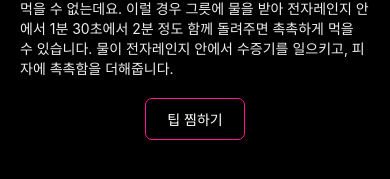
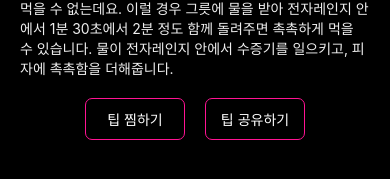
Before and after one commit to KorOnechild/React-native, a React Native app: screen /MainPage in a window 390 px wide. Both pictures are taken after a click on the element 200 px from the left and 497 px from the top of the page. Shown: the part 595-774 px from the top of the page. Built offline with nearby package versions, Linux system fonts and the light colour scheme.

Commit message:
[3-6] react-native의 Share 라이브러리 사용
Share 라이브러리를 통해  공유기능 만들기

```diff
--- a/pages/DetailPage.js
+++ b/pages/DetailPage.js
@@ -1,10 +1,8 @@
 import React,{useState,useEffect} from 'react';
-import { StyleSheet, Text, View, Image, ScrollView,TouchableOpacity,Alert } from 'react-native';
+import { StyleSheet, Text, View, Image, ScrollView,TouchableOpacity,Alert,Share } from 'react-native';
 
 export default function DetailPage({navigation,route}) {
 
-		//초기 컴포넌트의 상태값을 설정
-		//state, setState 뿐 아니라 이름을 마음대로 지정할 수 있음!
     const [tip, setTip] = useState({
         "idx":9,
         "category":"재테크",
@@ -16,15 +14,8 @@ export default function DetailPage({navigation,route}) {
 
     useEffect(()=>{
         console.log(route)
-
-	//Card.js에서 navigation.navigate 함수를 쓸때 두번째 인자로 content를 넘겨줬죠?
-  //content는 딕셔너리 그 자체였으므로 route.params에 고대~로 남겨옵니다.
-  //즉, route.params 는 content죠!
-
         navigation.setOptions({
-						//setOptions로 페이지 타이틀도 지정 가능하고
             title:route.params.title,
-						//StackNavigator에서 작성했던 옵션을 다시 수정할 수도 있습니다.
             headerStyle: {
                 backgroundColor: '#000',
                 shadowColor: "#000",
@@ -37,6 +28,12 @@ export default function DetailPage({navigation,route}) {
     const popup = () => {
         Alert.alert("팝업!!")
     }
+
+    const share = () => {
+        Share.share({
+            message:`${tip.title} \n\n ${tip.desc} \n\n ${tip.image}`,
+        });
+    }
     return (
         // ScrollView에서의 flex 숫자는 의미가 없습니다. 정확히 보여지는 화면을 몇등분 하지 않고
         // 화면에 넣은 컨텐츠를 모두 보여주려 스크롤 기능이 존재하기 때문입니다.
@@ -46,7 +43,11 @@ export default function DetailPage({navigation,route}) {
             <View style={styles.textContainer}>
                 <Text style={styles.title}>{tip.title}</Text>
                 <Text style={styles.desc}>{tip.desc}</Text>
-                <TouchableOpacity style={styles.button} onPress={()=>popup()}><Text style={styles.buttonText}>팁 찜하기</Text></TouchableOpacity>
+                <View style={styles.buttonGroup}>
+                    <TouchableOpacity style={styles.button} onPress={()=>popup()}><Text style={styles.buttonText}>팁 찜하기</Text></TouchableOpacity>
+                    <TouchableOpacity style={styles.button} onPress={()=>share()}><Text style={styles.buttonText}>팁 공유하기</Text></TouchableOpacity>
+                </View>
+
             </View>
 
         </ScrollView>
@@ -78,9 +79,14 @@ const styles = StyleSheet.create({
         marginTop:10,
         color:"#eee"
     },
+    buttonGroup: {
+        flexDirection:"row",
+    },
     button:{
         width:100,
         marginTop:20,
+        marginRight:10,
+        marginLeft:10,
         padding:10,
         borderWidth:1,
         borderColor:'deeppink',
```
